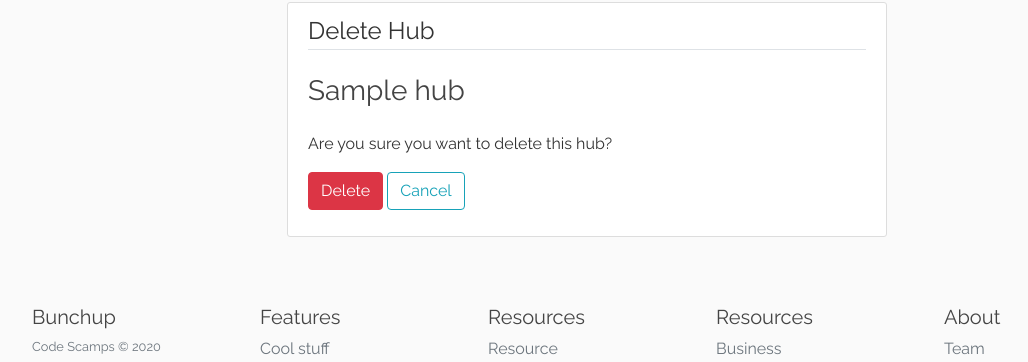
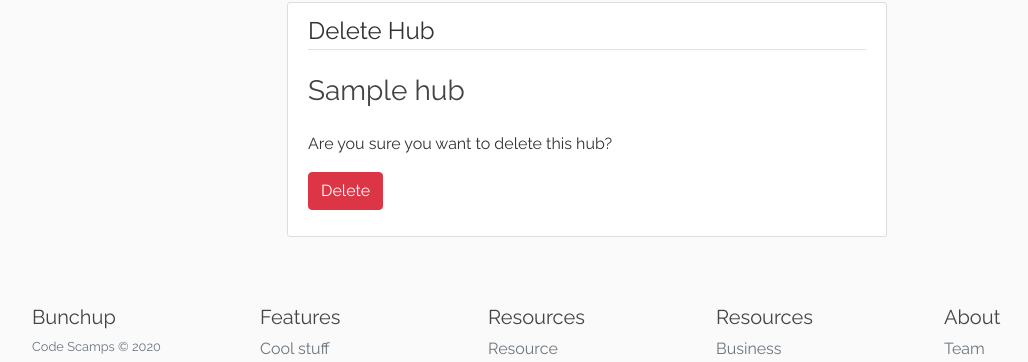
Before and after one commit to lloydtao/Hackathon-NASA-2020, a Django app: page /hub/1/delete/ in a window 1280 px wide. Shown: the part 78-440 px from the top of the page, without its empty margins (53-1081 px from the left). Run offline with Django 3.2, Linux system fonts and the light colour scheme; a user stored in the database is signed in; tables that the repository leaves empty hold one stand-in row (values such as "Sample post"); some libraries are stand-ins or nearby versions.

Commit message:
Remove cancel button from delete hub

```diff
--- a/src/bunchup/templates/bunchup/hub_confirm_delete.html
+++ b/src/bunchup/templates/bunchup/hub_confirm_delete.html
@@ -11,7 +11,6 @@
 				<div class="form-group">
 					<p>Are you sure you want to delete this hub?</p>
 					<button class="btn btn-danger" type="submit">Delete</button>
-					<button class="btn btn-outline-info" type="submit">Cancel</button>
 				</div>
 			</form>
 		</div>
```
